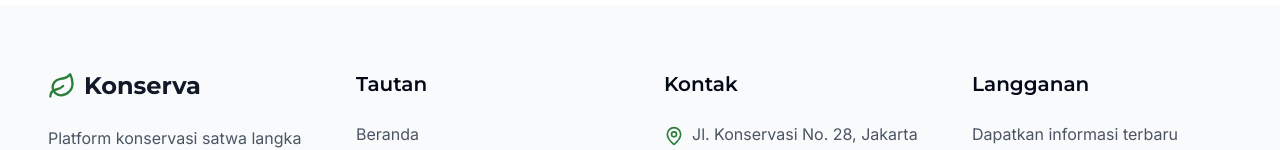
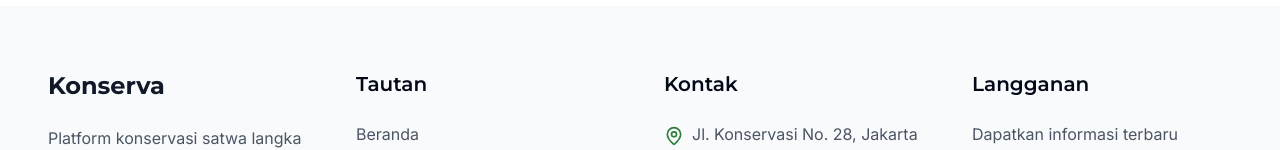
Before and after one commit to itsjoesf/konservasi-galeri-satwa, a React (Vite) app: page / in a window 1280 px wide. Shown: the part 3539-3689 px from the top of the page. Built offline with nearby package versions, Linux system fonts and the light colour scheme.

Commit message:
Remove leaf logo from footer
Removes the leaf logo next to the Konserva text in the footer.

```diff
--- a/src/components/Footer.tsx
+++ b/src/components/Footer.tsx
@@ -1,6 +1,5 @@
-
 import React from 'react';
-import { Leaf, Mail, Phone, MapPin, Instagram, Twitter, Facebook, Youtube } from 'lucide-react';
+import { Mail, Phone, MapPin, Instagram, Twitter, Facebook, Youtube } from 'lucide-react';
 import { Link } from 'react-router-dom';
 
 const Footer = () => {
@@ -9,8 +8,7 @@ const Footer = () => {
       <div className="container mx-auto px-6 md:px-12">
         <div className="grid grid-cols-1 md:grid-cols-2 lg:grid-cols-4 gap-12">
           <div>
-            <div className="flex items-center space-x-2 mb-6">
-              <Leaf size={28} className="text-forest-600" />
+            <div className="mb-6">
               <span className="font-display font-bold text-2xl text-gray-900">Konserva</span>
             </div>
             <p className="text-gray-600 mb-6">
```
